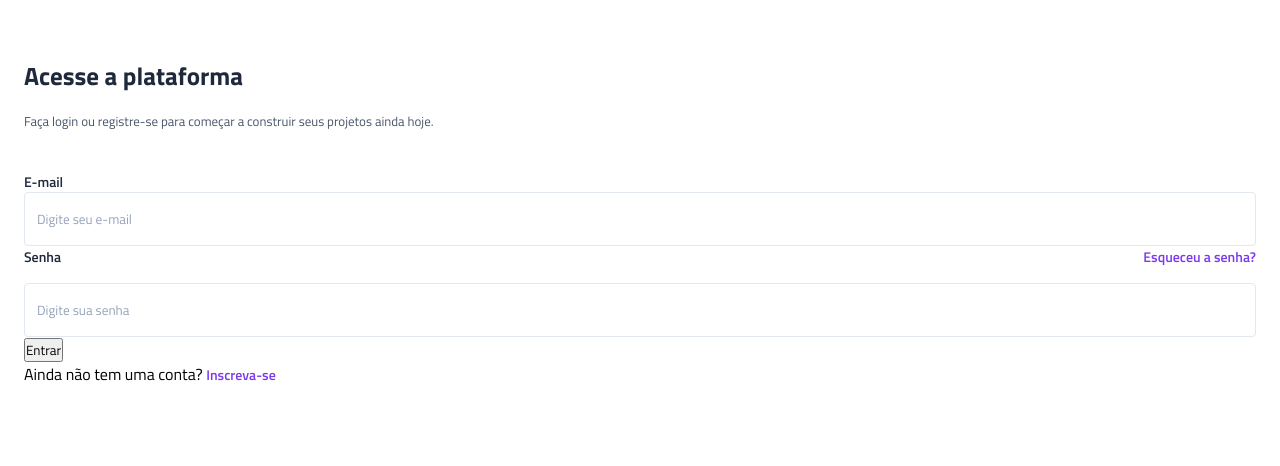
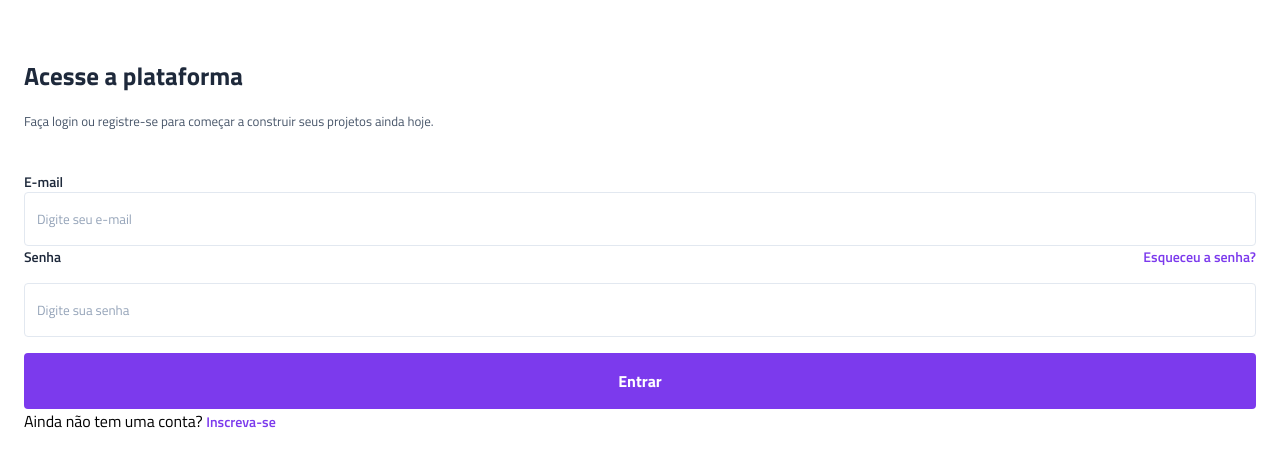
Before and after one commit to raulegas12Ati/projeto-vertigo, a plain HTML site: page index.html in a window 1280 px wide. Shown: the part 136-602 px from the top of the page. Drawn offline with Linux system fonts and the light colour scheme.

Commit message:
estilização do botão completa

```diff
--- a/style.css
+++ b/style.css
@@ -14,6 +14,7 @@
     --gray-400: #94a3b8;
     --gray-200: #e2e8f0;
     --purple: #7c3aed;
+    --white: #fff;
 }
 
 header{
@@ -91,3 +92,15 @@
 .loging a:hover{
     text-decoration: underline;
 }
+
+.loging button{
+    margin-top: 1rem;
+    padding-block: 1rem;
+    width: 100%;
+    background: var(--purple);
+    border: none;
+    border-radius: 0.25rem;
+    font-size: 1rem;
+    font-weight: 700;
+    color: var(--white);
+}
```
